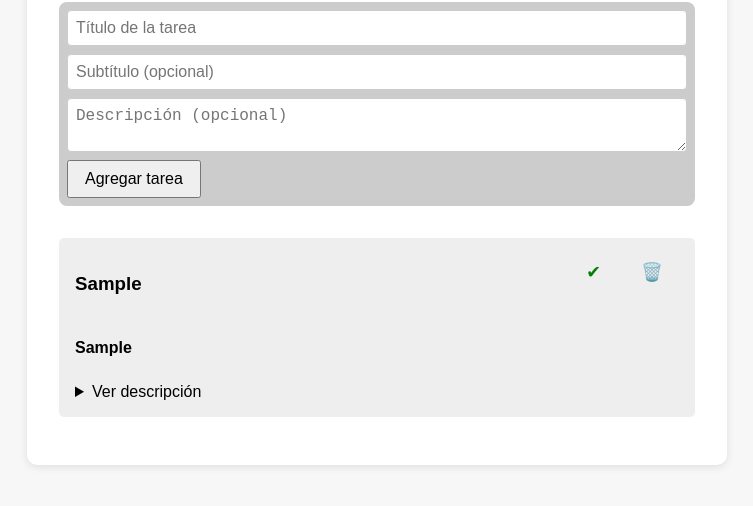
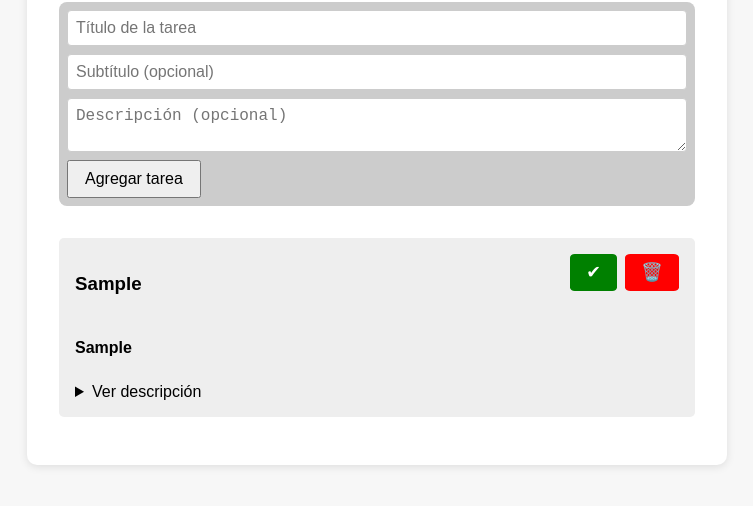
Before and after one commit to ivoProfe/todo-list_vanilla, a plain HTML site: page index.html in a window 1280 px wide. Both pictures are taken after typing "Sample", "Sample", "Sample" into the empty fields and a click on the button "Agregar tarea". Shown: the part 142-648 px from the top of the page, without its empty margins (263-1016 px from the left). Drawn offline with Linux system fonts and the light colour scheme.

Commit message:
con dta attribute

```diff
--- a/main.js
+++ b/main.js
@@ -11,9 +11,9 @@ function render() {
 
   tareas.forEach((tarea, index) => {
     const li = document.createElement('li');
-    if (tarea.hecha) li.classList.add('hecha');
+    li.setAttribute('data-hecha', tarea.hecha);
 
-    // Botones de acción
+    // Botones
     const botones = document.createElement('div');
     botones.classList.add('botones');
 
@@ -38,7 +38,7 @@ function render() {
     botones.appendChild(btnHecho);
     botones.appendChild(btnEliminar);
 
-    // Contenido textual
+    // Contenido
     const titulo = document.createElement('h3');
     titulo.textContent = tarea.titulo;
 
@@ -63,6 +63,7 @@ function render() {
   });
 }
 
+
 boton.addEventListener('click', () => {
   const titulo = tituloInput.value.trim();
   const subtitulo = subtituloInput.value.trim();
--- a/styles.css
+++ b/styles.css
@@ -53,10 +53,19 @@ li {
   gap: 0.3rem;
 }
 
-li.hecha {
+/* Antes tenía .hecha – ahora usamos data-atributo */
+
+li[data-hecha="true"] {
   background: lightgreen;
   color: darkgreen;
+  text-decoration: line-through;
 }
+
+/* Si querés ocultar elementos según condición */
+li[data-hecha="true"]:has(details[open]) {
+  border-left: 4px solid green;
+}
+
 
 .botones {
   align-self: flex-end;
@@ -75,9 +84,12 @@ li.hecha {
 }
 
 .botones .hecho {
-  color: green;
+  color: white;
+  background-color: green;
+  border-radius: 10%;
 }
 
 .botones .eliminar {
-  color: red;
+  background-color: red;
+  border-radius: 10%;
 }
```
